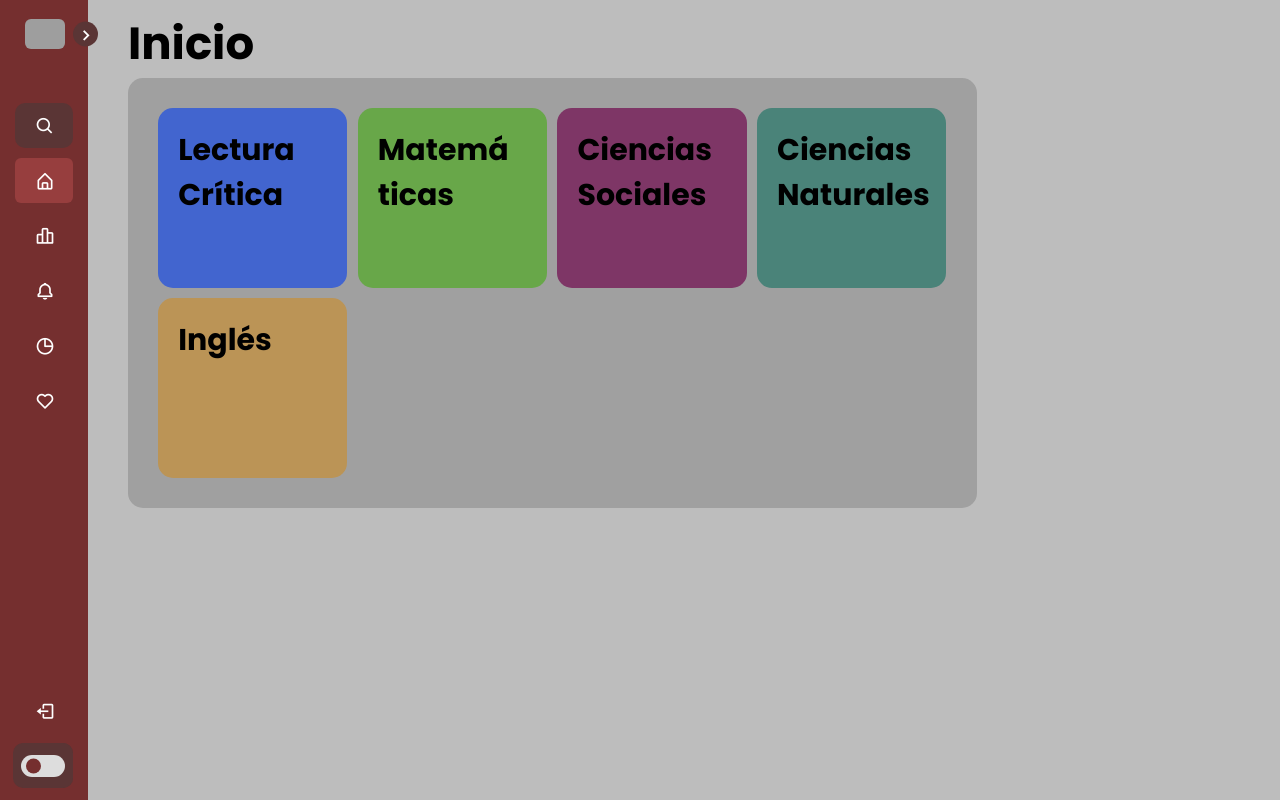
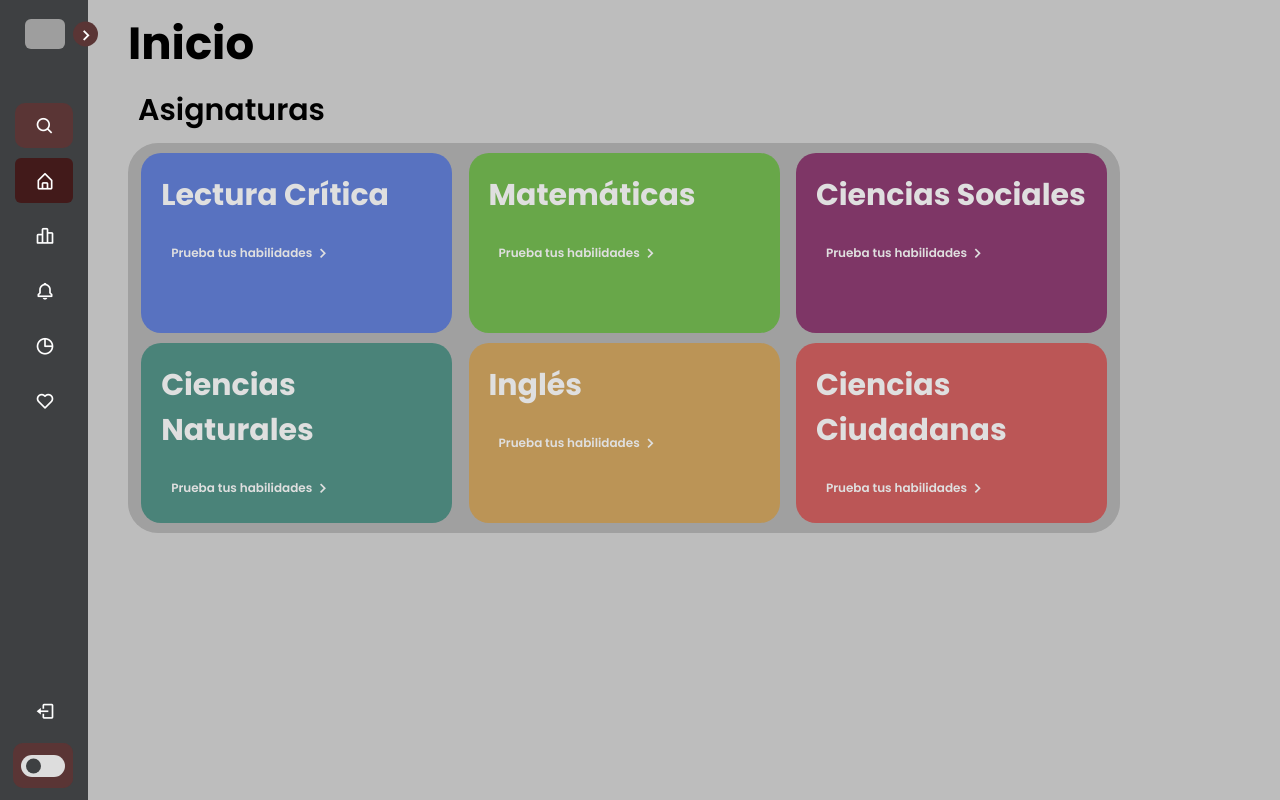
Before and after one commit to fsadriann/guanentino_responda, a PHP site: page /proyecto-final/home.html in a window 1280 px wide. Run offline with PHP 8.4, Linux system fonts and the light colour scheme; grey boxes are pictures that could not be loaded.

Commit message:
se agregó el grid de asignaturas y las capturas al readme

```diff
--- a/proyecto-final/css/style.css
+++ b/proyecto-final/css/style.css
@@ -108,22 +108,30 @@ input::placeholder{
 
 :root{
     --body-color: #bdbdbd;
-    --sidebar-color: #752f2f;
-    --primary-color: #973e3e;
+    --sidebar-color: #3e4042;
+    --primary-color: hsl(0, 43%, 18%);
     --primary-color-light: #5a3535;
     --toggle-color: #ddd;
     --text-color: #fff;
     --content-color: #a0a0a0;
     --section-text-color: #000;
 
-    --subject-color1: #4265cf;
+    --subject-color1: #5872c0;
     --subject-color2: #68a749;
     --subject-color3: #7e3666;
     --subject-color4: #4a8379;
     --subject-color5: #bb9456;
+    --subject-color6: #bb5656;
+
+    --hover-color1: hsl(225, 45%, 50%);
+    --hover-color2: hsl(100, 39%, 42%);
+    --hover-color3: hsl(320, 40%, 30%);
+    --hover-color4: hsl(169, 28%, 35%);
+    --hover-color5: hsl(37, 43%, 49%);
+    --hover-color6: hsl(0, 43%, 49%);
 
 
-    --subject-text: #000;
+    --subject-text: #dfdfdf;
 
 
 
@@ -131,13 +139,6 @@ input::placeholder{
     --tran-03: all 0.3s ease;
     --tran-04: all 0.4s ease;
     --tran-05: all 0.5s ease;
-}
-
-body{
-    height: 100vh;
-    background: var(--body-color);
-    color: #000;
-    transition: var(--tran-05);
 }
 
 body.dark{
@@ -155,6 +156,16 @@ body.dark{
     --subject-color3: #240018;
     --subject-color4: #00241e;
     --subject-color5: #241600;
+    --subject-color6: #3B0606;
+
+    --hover-color1: hsl(225, 100%, 12%);
+    --hover-color2: hsl(100, 100%, 12%);
+    --hover-color3: hsl(320, 100%, 12%);
+    --hover-color4: hsl(170, 100%, 12%);
+    --hover-color5: hsl(37, 100%, 12%);
+    --hover-color6: hsl(0, 82%, 18%);
+
+
 
 
     --subject-text: #ccc;
@@ -162,6 +173,14 @@ body.dark{
 
 
 }
+body{
+    height: 100vh;
+    background: var(--body-color);
+    color: #000;
+    transition: var(--tran-05);
+}
+
+
 
 /*---- Sidebar ----*/
 .sidebar{
@@ -436,17 +455,35 @@ body.dark .switch::before{
 
 .content{
     display: grid;
-    grid-template-columns: 24% 24% 24% 24%;
+    grid-template-columns: 32% 32% 32%;
     justify-content: space-around;
     align-items: center;
     grid-gap: 10px;
     row-gap: 10px;
     font-size: 30px;
     font-weight: 500;
-    border-radius: 15px;
-    width: 80%;
+    border-radius: 30px;
     background-color: var(--content-color);
-    padding: 30px 30px ;
+    padding: 10px 10px ;
+}
+
+.text p{
+    padding: 10px;
+    font-weight: 600;
+}
+
+.content p{
+    font-size: 12px;
+    padding-top: 20px;
+}
+
+.content p:hover{
+    text-decoration: underline;
+}
+
+.content i{
+    font-size: 20px;
+    transform: translateY(25%);
 }
 
 .subject-container1{
@@ -454,7 +491,7 @@ body.dark .switch::before{
     height: 180px;
     padding: 20px 20px;
     background-color: var(--subject-color1);
-    border-radius: 15px;
+    border-radius: 20px;
     color: var(--subject-text);
 }
 
@@ -463,7 +500,7 @@ body.dark .switch::before{
     height: 180px;
     padding: 20px 20px;
     background-color: var(--subject-color2);
-    border-radius: 15px;
+    border-radius: 20px;
     color: var(--subject-text);
 
 }
@@ -473,7 +510,7 @@ body.dark .switch::before{
     height: 180px;
     padding: 20px 20px;
     background-color: var(--subject-color3);
-    border-radius: 15px;
+    border-radius: 20px;
     color: var(--subject-text);
 
 }
@@ -483,7 +520,7 @@ body.dark .switch::before{
     height: 180px;
     padding: 20px;
     background-color: var(--subject-color4);
-    border-radius: 15px;
+    border-radius: 20px;
     color: var(--subject-text);
 
 }
@@ -493,11 +530,55 @@ body.dark .switch::before{
     height: 180px;
     padding: 20px 20px;
     background-color: var(--subject-color5);
-    border-radius: 15px;
+    border-radius: 20px;
     color: var(--subject-text);
 
 }
 
+.subject-container6{
+    width: 100%;
+    height: 180px;
+    padding: 20px 20px;
+    background-color: var(--subject-color6);
+    border-radius: 20px;
+    color: var(--subject-text);
+
+}
+
+.subject-container1:hover{
+    background-color: var(--hover-color1);
+    transition: var(--tran-05);
+    cursor: pointer;
+}
+.subject-container2:hover{
+    background-color: var(--hover-color2);
+    transition: var(--tran-05);
+    cursor: pointer;
+}
+
+.subject-container3:hover{
+    background-color: var(--hover-color3);
+    transition: var(--tran-05);
+    cursor: pointer;
+}
+
+.subject-container4:hover{
+    background-color: var(--hover-color4);
+    transition: var(--tran-05);
+    cursor: pointer;
+}
+
+.subject-container5:hover{
+    background-color: var(--hover-color5);
+    transition: var(--tran-05);
+    cursor: pointer;
+}
+
+.subject-container6:hover{
+    background-color: var(--hover-color6);
+    transition: var(--tran-05);
+    cursor: pointer;
+}
 
 .sidebar.close ~ .home{
     left: 88px;
--- a/proyecto-final/home.html
+++ b/proyecto-final/home.html
@@ -89,21 +89,36 @@
     <section class="home">
         <div class="text">
             <h2>Inicio</h2>
+            <p>Asignaturas</p>
             <div class="content">
                 <div class="subject-container1">
-                    <h4>Lectura<br>Crítica</h4>
+                    <h4>Lectura Crítica</h4>
+                    <p>Prueba tus habilidades<i class="bx bx-chevron-right toggle" ></i></p>
                 </div>
                 <div class="subject-container2">
-                    <h4>Matemá<br>ticas</h4>
+                    <h4>Matemáticas</h4>
+                    <p>Prueba tus habilidades<i class="bx bx-chevron-right toggle" ></i></p>
+
                 </div>
                 <div class="subject-container3">
                     <h4>Ciencias Sociales</h4>
+                    <p>Prueba tus habilidades<i class="bx bx-chevron-right toggle" ></i></p>
+
                 </div>
                 <div class="subject-container4">
                     <h4>Ciencias Naturales</h4>
+                    <p>Prueba tus habilidades<i class="bx bx-chevron-right toggle" ></i></p>
+
                 </div>
                 <div class="subject-container5">
                     <h4>Inglés</h4>
+                    <p>Prueba tus habilidades<i class="bx bx-chevron-right toggle" ></i></p>
+
+                </div>
+                <div class="subject-container6">
+                    <h4>Ciencias Ciudadanas</h4>
+                    <p>Prueba tus habilidades<i class="bx bx-chevron-right toggle" ></i></p>
+
                 </div>
             </div>
         </div>
```
Also changed, not shown: README.md, proyecto-final/img/home-dark-v2.png (added), proyecto-final/img/home-light-v2.png (added).
